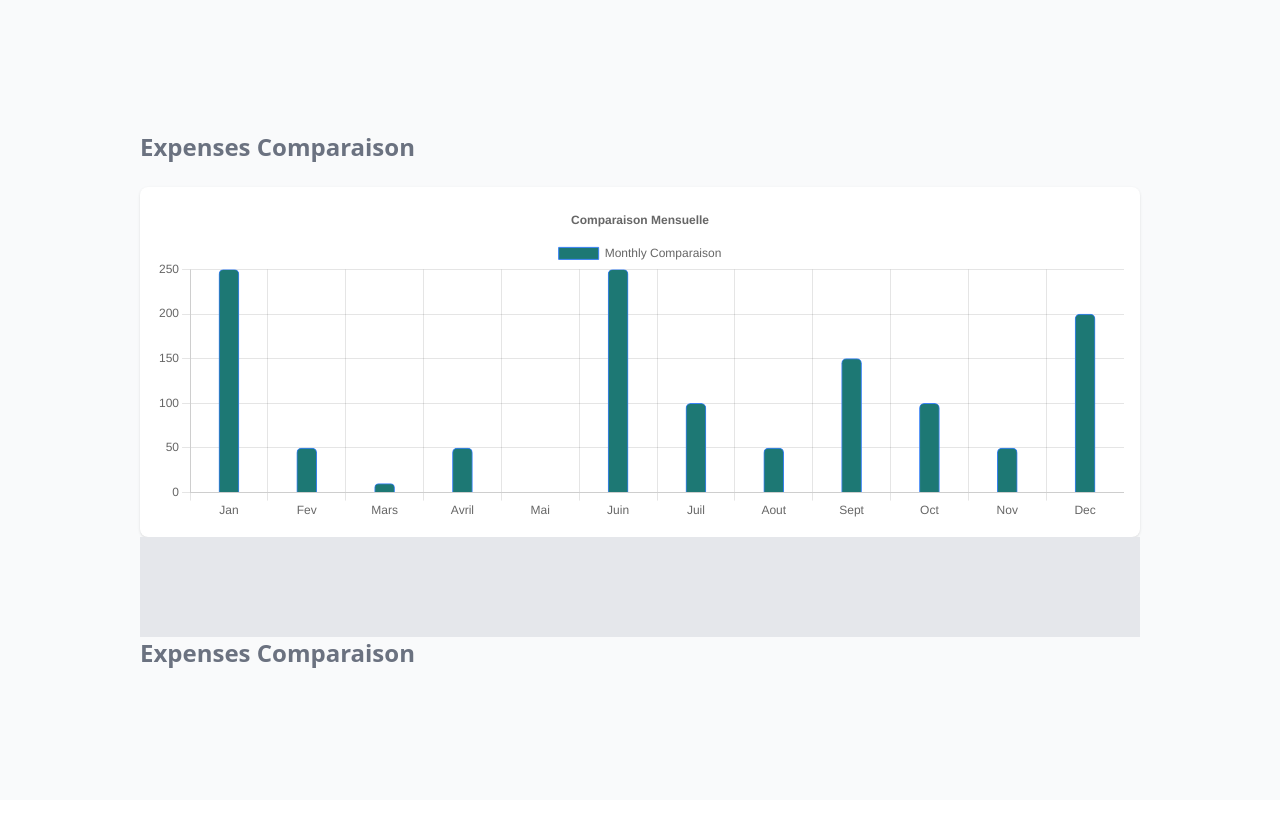
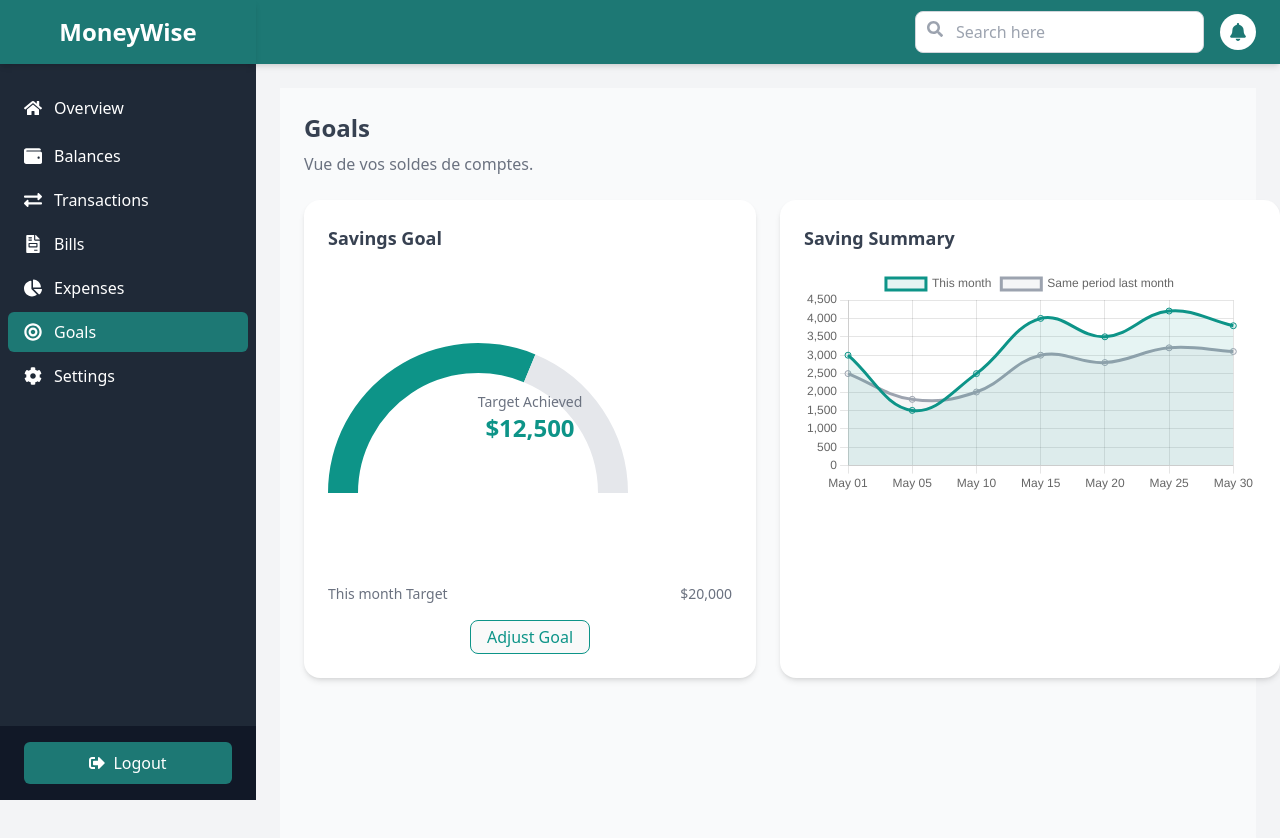
Before and after one commit to Mouhamed-Ndiaye13/moneywise, a React (Vite) app: page /goals in a window 1280 px wide. Shown: the top 838 px of the page. Before the commit the page ends 800 px from the top, so only its background shows below. Built offline with nearby package versions, Linux system fonts and the light colour scheme; no server answers; sample sign-in values are in the browser's storage.

Commit message:
Ajoute des diagramme chart.js dans le menu goal

```diff
--- a/src/App.jsx
+++ b/src/App.jsx
@@ -1,60 +1,63 @@
-// import { BrowserRouter as Router, Routes, Route } from "react-router-dom";
-// import Layout from "./components/Layout";
-// import ProtectedRoute from "./components/ProtectedRoute";
+import { BrowserRouter as Router, Routes, Route } from "react-router-dom";
+import Layout from "./components/Layout";
+import ProtectedRoute from "./components/ProtectedRoute";
 
-// // Pages principales
-// import Settings from "./pages/Settings";
-// import Dashboard from "./pages/Dashboard";
-// import Profile from "./pages/Profile";
-// import Transactions from "./pages/Transactions";
-// import Balances from "./pages/Balances";
-// import Bills from "./pages/Bills";
-// import Goals from "./pages/Goals";
-// import Expenses from "./pages/Expenses";
+// Pages principales
+import Settings from "./pages/Settings";
+import Dashboard from "./pages/Dashboard";
+import Profile from "./pages/Profile";
+import Transactions from "./pages/Transactions";
+import Balances from "./pages/Balances";
+import Bills from "./pages/Bills";
+import Goals from "./pages/Goals";
+import Expenses from "./pages/Expenses";
 
-// // Pages d’authentification
-// import Login from "./pages/Login";
-// import Register from "./pages/Register";
-// import ForgotPassword from "./pages/ForgotPassword";
-
-// export default function App() {
-//   return (
-//     <Router>
-//       <Routes>
-//         {/* Routes publiques */}
-//         <Route path="/login" element={<Login />} />
-//         <Route path="/register" element={<Register />} />
-//         <Route path="/forgot-password" element={<ForgotPassword />} />
-
-//         {/* Routes protégées */}
-//         <Route
-//           path="/"
-//           element={
-//             <ProtectedRoute>
-//               <Layout />
-//             </ProtectedRoute>
-//           }
-//         >
-//           <Route index element={<Dashboard />} />
-//           <Route path="settings" element={<Settings />} />
-//           <Route path="transactions" element={<Transactions />} />
-//           <Route path="profile" element={<Profile />} />
-//           <Route path="balances" element={<Balances />} />
-//           <Route path="bills" element={<Bills />} />
-//           <Route path="expenses" element={<Expenses />} />
-//           <Route path="goals" element={<Goals />} />
-//         </Route>
-//       </Routes>
-//     </Router>
-//   );
-// }
-
-import Expenses from "./pages/Expenses";
+// Pages d’authentification
+import Login from "./pages/Login";
+import Register from "./pages/Register";
+import ForgotPassword from "./pages/ForgotPassword";
 
 export default function App() {
   return (
-    <div>
-      <Expenses />
-    </div>
+    <Router>
+      <Routes>
+        {/* Routes publiques */}
+        <Route path="/login" element={<Login />} />
+        <Route path="/register" element={<Register />} />
+        <Route path="/forgot-password" element={<ForgotPassword />} />
+
+        {/* Routes protégées */}
+        <Route
+          path="/"
+          element={
+            <ProtectedRoute>
+              <Layout />
+            </ProtectedRoute>
+          }
+        >
+          <Route index element={<Dashboard />} />
+          <Route path="settings" element={<Settings />} />
+          <Route path="transactions" element={<Transactions />} />
+          <Route path="profile" element={<Profile />} />
+          <Route path="balances" element={<Balances />} />
+          <Route path="bills" element={<Bills />} />
+          <Route path="expenses" element={<Expenses />} />
+          <Route path="goals" element={<Goals />} />
+        </Route>
+      </Routes>
+    </Router>
   );
 }
+
+
+
+
+
+// import Expenses from "./pages/Expenses";
+// export default function App() {
+//   return (
+//     <div>
+//       <Expenses />
+//     </div>
+//   );
+// }
--- a/src/pages/Expenses.jsx
+++ b/src/pages/Expenses.jsx
@@ -8,24 +8,25 @@ import {
   Tooltip,
   Legend,
 } from "chart.js";
+import React from "react";
 
 ChartJS.register(CategoryScale, LinearScale, BarElement, Title, Tooltip, Legend);
 
 const data = {
-  labels: ["Jan", "Fev", "Mars", "Avril", "Mai", "Juin", "Juil", "Aout", "Sept", "Oct", "Nov", "Dec"],
+  labels: [
+    "Jan", "Fev", "Mars", "Avril", "Mai", "Juin",
+    "Juil", "Aout", "Sept", "Oct", "Nov", "Dec",
+  ],
   datasets: [
     {
-      label: "Monthly Comparaison",
+      label: "Monthly Comparison",
       data: [250, 50, 10, 50, 0, 250, 100, 50, 150, 100, 50, 200],
       backgroundColor: "#1D7874",
-      borderColor: "rgba(59, 130, 246, 1)",
-      borderWidth: 1,
       borderWidth: 1,
       barThickness: 20,
-      maxBarThickness: 60,
-      borderRadius: { topLeft: 5, topRight: 5 },
-    }
-  ]
+      borderRadius: 6,
+    },
+  ],
 };
 
 const options = {
@@ -37,17 +38,121 @@ const options = {
   },
 };
 
-export default function Expenses() {
+function ExpenseCard({ icon, title, amount, change, isIncrease, items }) {
   return (
-    <div className="p-6">
-      <h1 className="text-2xl font-bold text-gray-500">Expenses Comparaison</h1>
-      <div className=" w-[1000px] h-[350px] mt-6 p-4 bg-white shadow rounded-lg">
-        <Bar data={data} options={options} />
+    <div className="bg-white rounded-2xl shadow p-5 w-full md:w-[300px]">
+      {/* Header */}
+      <div className="flex justify-between items-center mb-3">
+        <div className="flex items-center gap-2">
+          <div className="bg-gray-100 p-2 rounded-lg">
+            <span className="text-lg">{icon}</span>
+          </div>
+          <h3 className="font-semibold text-gray-700">{title}</h3>
+        </div>
+        <p className="text-gray-800 font-bold">${amount}</p>
       </div>
-      <div className="border-t-[100px]">
-        <h1 className="text-2xl font-bold text-gray-500">Expenses Comparaison</h1>
-    </div>
 
+      <div className="flex justify-between text-sm text-gray-500 mb-3">
+        <span>Compare to last month</span>
+        <span
+          className={`flex items-center ${
+            isIncrease ? "" : ""
+          }`}
+        >
+          {change}% {isIncrease ? "↑" : "↓"}
+        </span>
+      </div>
+
+      <div className="border-t pt-3 space-y-2">
+        {items.map((item, i) => (
+          <div key={i} className="flex justify-between text-gray-700">
+            <span>{item.name}</span>
+            <span className="font-medium">${item.price}</span>
+          </div>
+        ))}
+      </div>
     </div>
   );
 }
+
+export default function Expenses() {
+  return (
+    <div className="p-6 bg-gray-50 min-h-screen">
+
+      <h1 className="text-2xl font-bold text-gray-600 mb-4">
+        Expenses Comparison
+      </h1>
+      <div className="w-full md:w-[1000px] h-[350px] mt-6 p-4 bg-white shadow rounded-lg mx-auto">
+        <Bar data={data} options={options} />
+      </div>
+
+      <h2 className="text-2xl font-bold text-gray-600 mt-10 mb-6">
+        Expenses Breakdown
+      </h2>
+      <div className="grid gap-6 md:grid-cols-3">
+        <ExpenseCard
+          title="Housing"
+          amount={250}
+          change={15}
+          isIncrease={true}
+          items={[
+            { name: "House Rent", price: 230 },
+            { name: "Parking", price: 20 },
+          ]}
+        />
+        <ExpenseCard
+          title="Food"
+          amount={350}
+          change={8}
+          isIncrease={false}
+          items={[
+            { name: "Grocery", price: 230 },
+            { name: "Restaurant bill", price: 120 },
+          ]}
+        />
+        <ExpenseCard
+          title="Transportation"
+          amount={50}
+          change={12}
+          isIncrease={false}
+          items={[
+            { name: "Taxi Fare", price: 30 },
+            { name: "Metro Card bill", price: 20 },
+          ]}
+        />
+      </div>
+      <div className="grid gap-6 md:grid-cols-3 mt-5">
+        <ExpenseCard
+          title="Entertainent"
+          amount={250}
+          change={15}
+          isIncrease={true}
+          items={[
+            { name: "House Rent", price: 230 },
+            { name: "Parking", price: 20 },
+          ]}
+        />
+        <ExpenseCard
+          title="Shopping"
+          amount={350}
+          change={8}
+          isIncrease={false}
+          items={[
+            { name: "Grocery", price: 230 },
+            { name: "Restaurant bill", price: 120 },
+          ]}
+        />
+        <ExpenseCard
+          title="Other"
+          amount={50}
+          change={12}
+          isIncrease={false}
+          items={[
+            { name: "Taxi Fare", price: 30 },
+            { name: "Metro Card bill", price: 20 },
+          ]}
+        />
+      </div>
+    </div>
+  );
+}
--- a/src/pages/Goals.jsx
+++ b/src/pages/Goals.jsx
@@ -1,8 +1,128 @@
+import { Doughnut, Line } from "react-chartjs-2";
+import {
+  Chart as ChartJS,
+  ArcElement,
+  Tooltip,
+  CategoryScale,
+  LinearScale,
+  PointElement,
+  LineElement,
+  Filler,
+  Legend,
+} from "chart.js";
+
+// Enregistrement des éléments nécessaires de Chart.js
+ChartJS.register(
+  ArcElement,
+  Tooltip,
+  CategoryScale,
+  LinearScale,
+  PointElement,
+  LineElement,
+  Filler,
+  Legend
+);
+
 export default function Goals() {
+  // --- Données du graphique Doughnut (Gauge)
+  const gaugeData = {
+    datasets: [
+      {
+        data: [12500, 7500], // Atteint vs restant
+        backgroundColor: ["#0D9488", "#E5E7EB"], // Vert et gris
+        borderWidth: 0,
+        cutout: "80%",
+        circumference: 180,
+        rotation: 270,
+      },
+    ],
+  };
+
+  const gaugeOptions = {
+    plugins: {
+      tooltip: { enabled: false },
+      legend: { display: false },
+    },
+  };
+
+  // --- Données du graphique linéaire (Line chart)
+  const lineData = {
+    labels: ["May 01", "May 05", "May 10", "May 15", "May 20", "May 25", "May 30"],
+    datasets: [
+      {
+        label: "This month",
+        data: [3000, 1500, 2500, 4000, 3500, 4200, 3800],
+        borderColor: "#0D9488",
+        backgroundColor: "rgba(13, 148, 136, 0.1)",
+        fill: true,
+        tension: 0.4,
+      },
+      {
+        label: "Same period last month",
+        data: [2500, 1800, 2000, 3000, 2800, 3200, 3100],
+        borderColor: "#9CA3AF",
+        backgroundColor: "rgba(156, 163, 175, 0.1)",
+        fill: true,
+        tension: 0.4,
+      },
+    ],
+  };
+
+  const lineOptions = {
+    responsive: true,
+    plugins: {
+      legend: { display: true, position: "top" },
+    },
+    scales: {
+      y: { beginAtZero: true },
+    },
+  };
+
+  // --- Données des catégories
+  const categories = [
+    { name: "Housing", amount: 250.0 },
+    { name: "Food", amount: 250.0 },
+    { name: "Transportation", amount: 250.0 },
+  ];
+
+  // --- Rendu du composant
   return (
-    <div>
+    <div className="p-6 bg-gray-50 min-h-screen">
       <h1 className="text-2xl font-bold text-gray-700">Goals</h1>
-      <p className="text-gray-500 mt-2">Vue de vos soldes de comptes.</p>
+      <p className="text-gray-500 mt-2 mb-6">Vue de vos soldes de comptes.</p>
+
+      {/* Diagrammes */}
+      <div className="grid grid-cols-1 md:grid-cols-2 gap-6 mb-8">
+        {/* Diagramme Doughnut */}
+        <div className="bg-white p-6 rounded-2xl shadow-md">
+          <h2 className="text-lg font-semibold text-gray-700 mb-4">Savings Goal</h2>
+
+          <div className="relative">
+            <Doughnut data={gaugeData} options={gaugeOptions} />
+            <div className="absolute inset-0 flex flex-col items-center justify-center">
+              <p className="text-gray-500 text-sm">Target Achieved</p>
+              <p className="text-2xl font-bold text-teal-600">$12,500</p>
+            </div>
+          </div>
+
+          <div className="mt-4 flex justify-between text-sm text-gray-500">
+            <span>This month Target</span>
+            <span>$20,000</span>
+          </div>
+
+          <div className="mt-4 flex justify-center">
+            <button className="border border-teal-600 text-teal-600 px-4 py-1 rounded-lg hover:bg-teal-50 transition">
+              Adjust Goal
+            </button>
+          </div>
+        </div>
+
+        {/* Diagramme Linéaire */}
+        <div className="bg-white p-6 rounded-2xl shadow-md w-[500px]">
+          <h2 className="text-lg font-semibold text-gray-700 mb-4">Saving Summary</h2>
+          <Line data={lineData} options={lineOptions} />
+        </div>
+      </div>
     </div>
   );
 }
```
